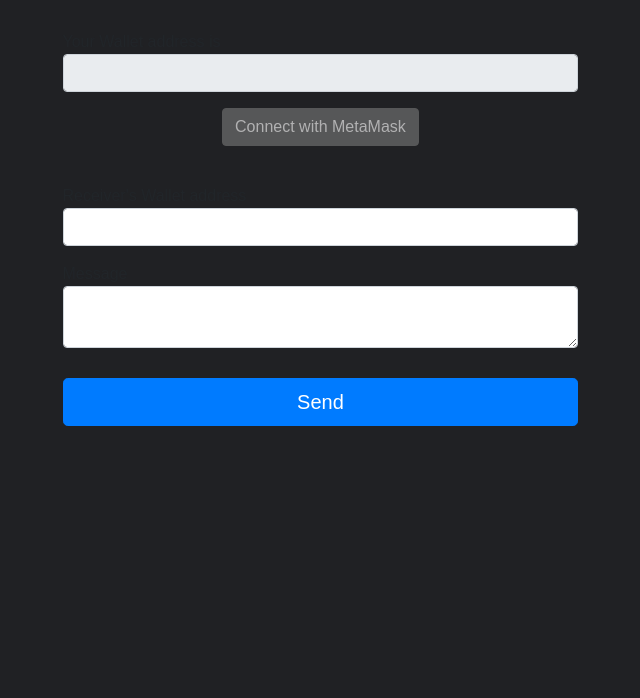
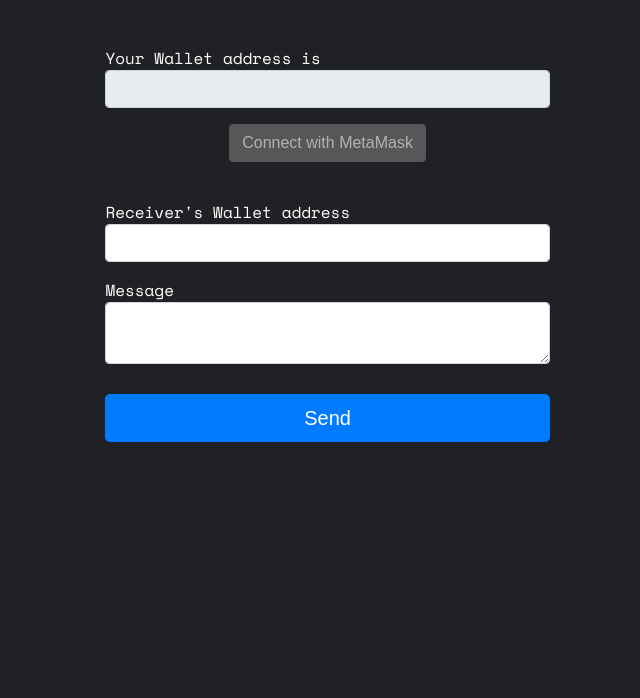
Before and after one commit to sys41x4/Decentralized_IRC, a Flask app: page / in a window 1280 px wide. Shown: the top 698 px of the page, without its empty margins (265-905 px from the left). After the commit the page ends 442 px from the top, so only its background shows below. Run offline with Flask 2, Linux system fonts and the light colour scheme; some libraries are stand-ins or nearby versions; some web fonts are replaced.

Commit message:
Added additional class for styling

```diff
--- a/templates/wallet.html
+++ b/templates/wallet.html
@@ -1,10 +1,11 @@
 {% extends 'base.html' %}
 {% block content %}
 
-    <div style="margin-top:30px" class="row">
+<div class="container">
+<div style="margin-top:30px" class="row">
     <div class="col-md-5 offset-3">
         <form method="post">
-            <div class="form-group">
+            <div class="form-group regular-text ">
                 <label for="wallet_address">Your Wallet address is</label>
                 <input readonly name="wallet_address" type="text" class="form-control" id="wallet_address">
             </div>
@@ -15,11 +16,11 @@
 <div style="margin-top:30px" class="row">
     <div class="col-md-5 offset-3">
         <form id="send-message" method="post">
-            <div class="form-group">
+            <div class="form-group regular-text ">
                 <label for="receiver-address">Receiver's Wallet address</label>
                 <input id="receiver" type="text" class="form-control">
             </div>
-            <div>
+            <div class="regular-text">
                 <label for="message">Message</label>
             </div>
             <div>
@@ -31,4 +32,5 @@
         </form>
     </div>
 </div>
+</div>
 {% endblock %}
```
